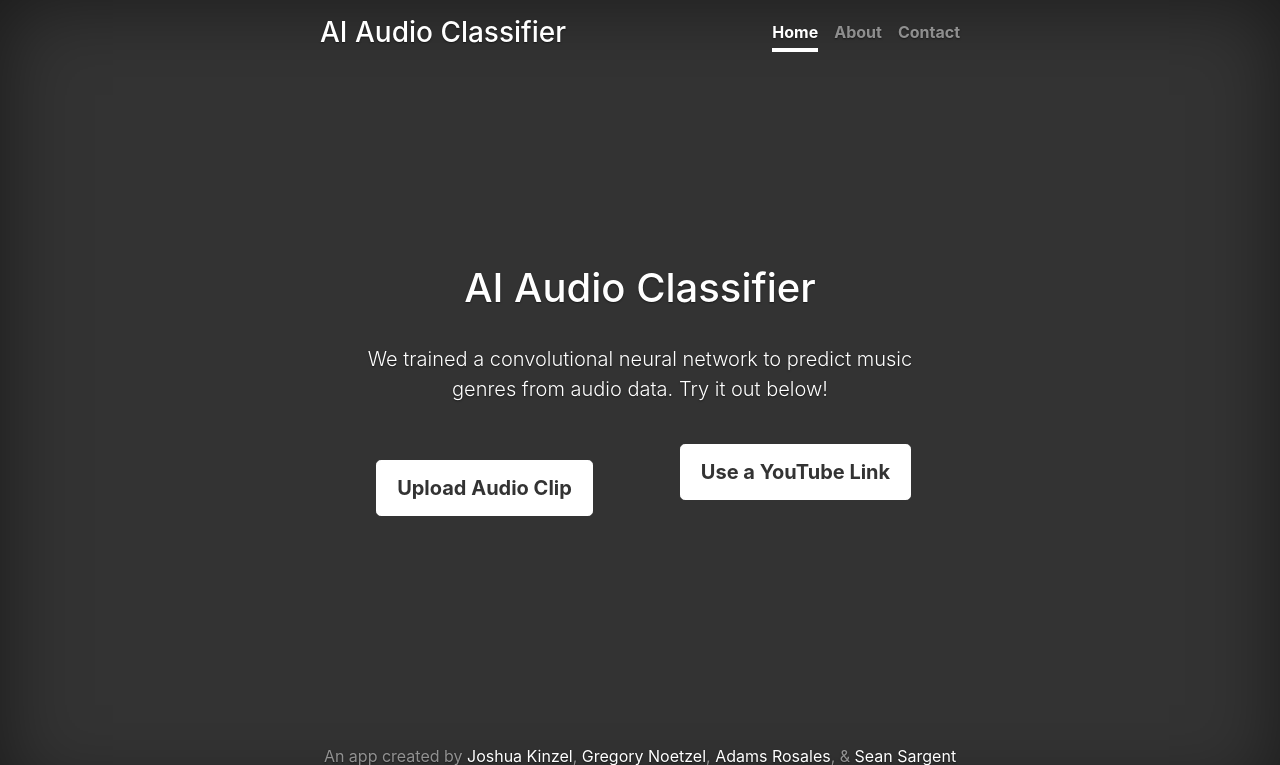
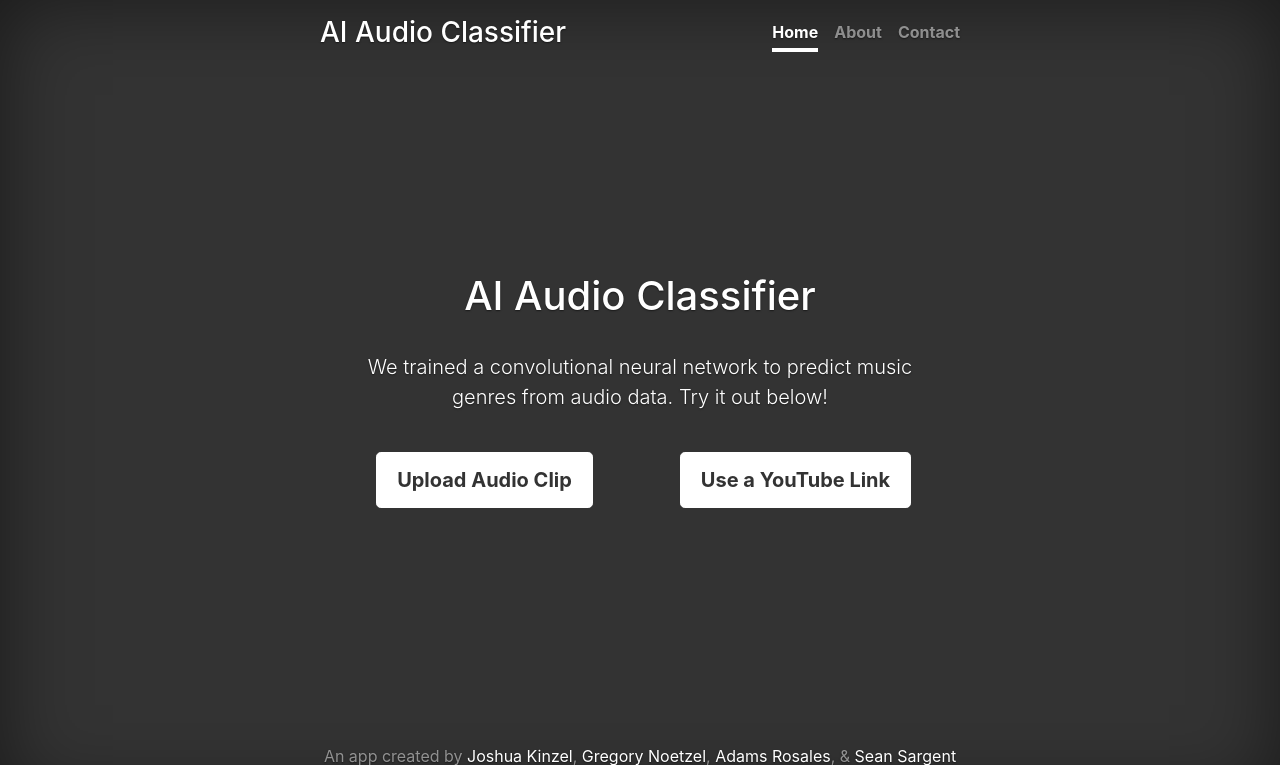
Before and after one commit to adaros92/genreml, a Python web app: template src/webapp/frontend/templates/index.html in a window 1280 px wide. Shown: the top 765 px of the page. Run offline with Jinja, Linux system fonts and the light colour scheme; the template is opened without the code that fills it, so the values that code supplies are empty; some libraries are stand-ins or nearby versions.

Commit message:
branch to develop skeleton front end code

```diff
--- a/src/webapp/frontend/app.py
+++ b/src/webapp/frontend/app.py
@@ -7,7 +7,7 @@
 from quart import Quart, request, jsonify, abort, redirect, url_for, url_for, render_template
 
 
-app = Quart(__name__, static_folder='./static', static_url_path='')
+app = Quart(__name__, static_folder='./static', static_url_path='/static')
 event_loop = asyncio.get_event_loop()
 filestore_directory = "/filestore"
 
--- a/src/webapp/frontend/templates/index.html
+++ b/src/webapp/frontend/templates/index.html
@@ -16,10 +16,13 @@
         <br>
         <div class="row">
             <div class="col">
-                <p class="lead">
-                    <form id="file-upload" action="/uploadmultiple"  enctype="multipart/form-data" method="POST">
-                        <a href="#" class="btn btn-lg btn-secondary" onclick='(function(){(document.getElementById("selectMusicToUpload")).click();return false;})()'>Upload Audio Clip</a>
+                <p id="uploadMenuItem" class="lead">
+                    <a id="selectMusicButton" href="#" class="btn btn-lg btn-secondary" onclick='(document.getElementById("selectMusicToUpload")).click();' >Upload Audio Clip</a>
+                    <form id="file-upload" style="display:none" action="/uploadmultiple"  enctype="multipart/form-data" method="POST">
                         <input id="selectMusicToUpload" style="display:none" type="file" name="multiFileUploadForm" accept="audio/*" onchange='(document.getElementById("uploadMenuItem")).style.display="none";(document.getElementById("startUploadMenuItem")).style.display="block";(document.getElementById("uploadMusicButton")).click();' multiple/>
+                        <div id="startUploadMenuItem" style="display:none">
+                            <input id="uploadMusicButton" style="display:none" type="submit" value="Add to libary"/>
+                        </div>
                     </form>
                 </p>
             </div>
```
